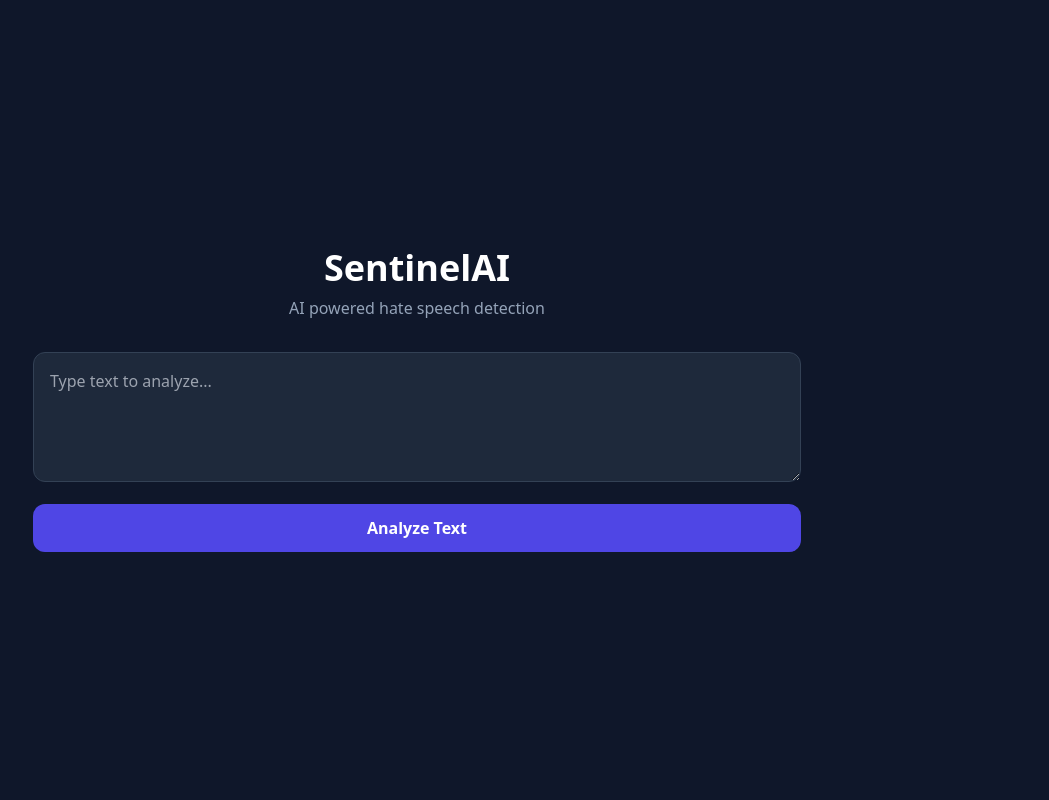
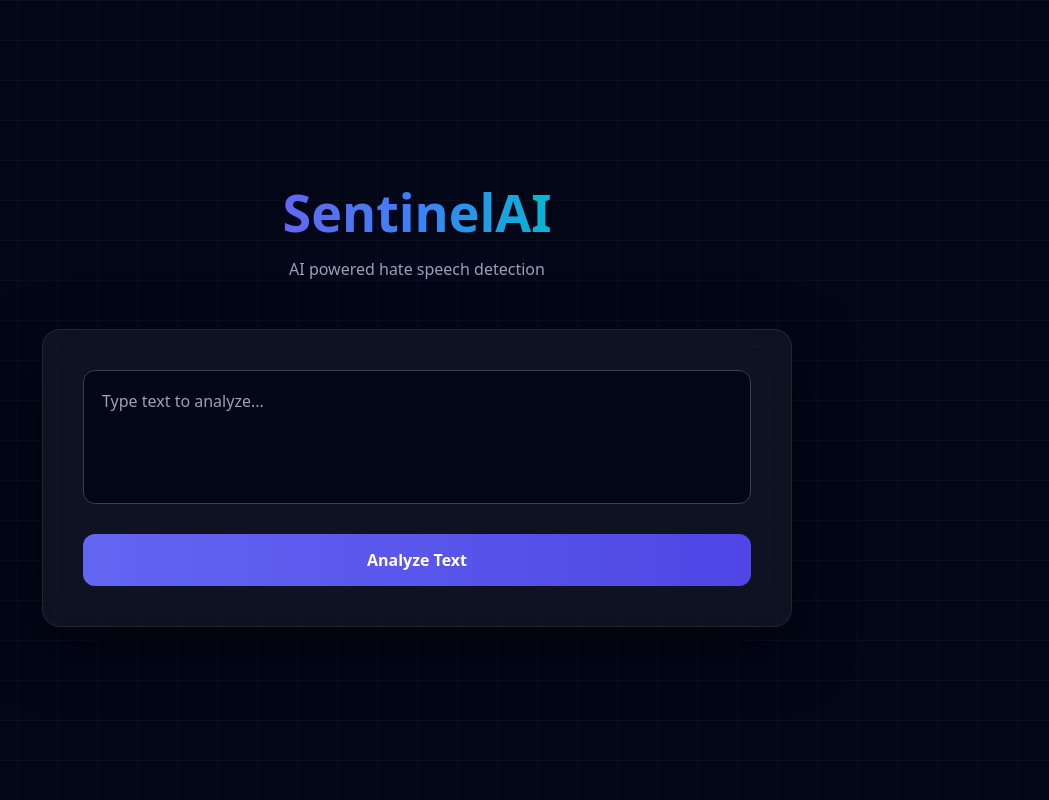
Before and after one commit to Naman21036/SentinelAI, a FastAPI app: page / in a window 1280 px wide. Shown: the whole page, without its empty margins (223-1272 px from the left). Run offline with FastAPI, Linux system fonts and the light colour scheme; some libraries are stand-ins or nearby versions.

Commit message:
Changes in requirements.txt

```diff
--- a/static/css/styles.css
+++ b/static/css/styles.css
@@ -1,85 +1,190 @@
-body {
+body{
 font-family: system-ui;
 }
 
-.glass-card {
+/* BACKGROUND GRID */
 
-width: 650px;
-padding: 40px;
+.background-grid{
 
-background: rgba(255,255,255,0.05);
-border-radius: 16px;
+position: fixed;
+inset: 0;
 
-backdrop-filter: blur(20px);
+background-image:
+linear-gradient(rgba(255,255,255,0.03) 1px, transparent 1px),
+linear-gradient(90deg, rgba(255,255,255,0.03) 1px, transparent 1px);
 
-box-shadow: 0 10px 40px rgba(0,0,0,0.4);
+background-size: 40px 40px;
 
-text-align: center;
+z-index: -1;
 
 }
 
-.title {
+/* HERO */
 
-font-size: 40px;
-font-weight: bold;
+.hero-title{
 
-margin-bottom: 10px;
+font-size: 52px;
+font-weight: 800;
+
+background: linear-gradient(90deg,#6366f1,#3b82f6,#06b6d4);
+-webkit-background-clip: text;
+color: transparent;
 
 }
 
-.subtitle {
+.hero-subtitle{
 
-color: #94a3b8;
-margin-bottom: 30px;
+color:#94a3b8;
+margin-top:6px;
 
 }
 
-.input-area {
+/* MAIN CARD */
+
+.ai-card{
 
 width: 100%;
-padding: 16px;
+max-width: 750px;
 
-background: #020617;
+padding: 40px;
 
-border-radius: 8px;
-border: 1px solid #334155;
+border-radius: 18px;
 
-margin-bottom: 20px;
+background: rgba(255,255,255,0.05);
+backdrop-filter: blur(18px);
 
-color: white;
+border:1px solid rgba(255,255,255,0.08);
+
+box-shadow: 0 20px 60px rgba(0,0,0,0.6);
 
 }
 
-.analyze-btn {
+/* INPUT */
 
-width: 100%;
+.ai-input{
 
-padding: 14px;
+width:100%;
 
-background: linear-gradient(135deg,#2563eb,#6366f1);
+padding:18px;
 
-border-radius: 8px;
+border-radius:12px;
 
-font-weight: bold;
+background:#020617;
 
-transition: 0.2s;
+border:1px solid #334155;
+
+color:white;
+
+resize:none;
 
 }
 
-.analyze-btn:hover {
+/* BUTTON */
 
-transform: scale(1.02);
+.analyze-button{
+
+width:100%;
+
+padding:14px;
+
+border-radius:12px;
+
+font-weight:600;
+
+background: linear-gradient(90deg,#6366f1,#4f46e5);
+
+transition: all 0.25s ease;
 
 }
 
-.result-card {
+.analyze-button:hover{
 
-margin-top: 30px;
-
-padding: 20px;
-
-border-radius: 10px;
-
-background: #1e293b;
+transform: scale(1.02);
+box-shadow: 0 0 25px rgba(99,102,241,0.4);
 
 }
+
+/* RESULT */
+
+.result-container{
+
+margin-top:30px;
+
+padding:25px;
+
+border-radius:12px;
+
+background:#0f172a;
+
+border:1px solid #1e293b;
+
+}
+
+.result-title{
+
+font-size:18px;
+font-weight:600;
+
+margin-bottom:10px;
+
+}
+
+/* BADGES */
+
+.prediction-badge{
+
+font-size:18px;
+font-weight:600;
+
+margin-bottom:20px;
+
+}
+
+.danger{
+
+color:#f87171;
+
+}
+
+.safe{
+
+color:#4ade80;
+
+}
+
+/* CONFIDENCE */
+
+.confidence-header{
+
+display:flex;
+justify-content:space-between;
+
+font-size:14px;
+color:#94a3b8;
+
+margin-bottom:6px;
+
+}
+
+.confidence-bar-bg{
+
+width:100%;
+height:10px;
+
+background:#334155;
+
+border-radius:20px;
+
+overflow:hidden;
+
+}
+
+.confidence-bar{
+
+height:100%;
+
+background:linear-gradient(90deg,#6366f1,#3b82f6);
+
+transition:width 0.8s ease;
+
+}
--- a/templates/base.html
+++ b/templates/base.html
@@ -1,17 +1,24 @@
 <!DOCTYPE html>
-<html>
+<html lang="en">
 
 <head>
 
+<meta charset="UTF-8">
 <title>SentinelAI</title>
 
 <script src="https://cdn.tailwindcss.com"></script>
 
+<link rel="stylesheet" href="/static/css/styles.css">
+
 </head>
 
-<body class="bg-slate-900 text-white">
+<body class="bg-slate-950 text-white min-h-screen">
+
+<div class="background-grid"></div>
 
 {% block content %}{% endblock %}
+
+<script src="/static/js/script.js"></script>
 
 </body>
 
--- a/templates/index.html
+++ b/templates/index.html
@@ -2,75 +2,80 @@
 
 {% block content %}
 
-<div class="min-h-screen flex items-center justify-center px-6">
+<div class="flex flex-col items-center justify-center min-h-screen px-6">
 
-<div class="w-full max-w-3xl">
+<!-- HERO -->
 
-<h1 class="text-4xl font-bold text-center mb-2">
+<div class="text-center mb-12">
+
+<h1 class="hero-title">
 SentinelAI
 </h1>
 
-<p class="text-center text-slate-400 mb-8">
+<p class="hero-subtitle">
 AI powered hate speech detection
 </p>
 
-<form action="/predict" method="post" class="space-y-4">
+</div>
+
+
+<!-- MAIN CARD -->
+
+<div class="ai-card">
+
+<form action="/predict" method="post" class="space-y-6">
 
 <textarea
 name="text"
 rows="4"
 placeholder="Type text to analyze..."
-class="w-full p-4 rounded-xl bg-slate-800 border border-slate-700 focus:outline-none focus:ring-2 focus:ring-indigo-500"
+class="ai-input"
 >{{ text if text else "" }}</textarea>
 
-<button
-class="w-full bg-indigo-600 hover:bg-indigo-700 transition rounded-xl py-3 font-semibold"
->
+<button class="analyze-button">
 Analyze Text
 </button>
 
 </form>
 
+
 {% if prediction %}
 
-<div class="mt-8 bg-slate-800 rounded-xl p-6 shadow-lg">
+<div class="result-container">
 
-<h2 class="text-xl font-semibold mb-3">
-Content Safety Assessment
+<h2 class="result-title">
+Prediction Result
 </h2>
 
 {% if prediction == "Hate / Abusive" %}
 
-<div class="text-red-400 font-bold text-lg">
-⚠ Content Flagged for Policy Review
+<div class="prediction-badge danger">
+⚠ Hate / Abusive Language Detected
 </div>
 
 {% else %}
 
-<div class="text-green-400 font-bold text-lg">
-✓ No Policy Violations Detected
+<div class="prediction-badge safe">
+✓ No Hate Detected
 </div>
 
 {% endif %}
 
-<div class="mt-4">
+<div class="confidence-section">
 
-<div class="text-sm text-slate-400 mb-1">
-Model Confidence Score
+<div class="confidence-header">
+<span>Confidence</span>
+<span>{{ (confidence * 100)|round(1) }}%</span>
 </div>
 
-<div class="w-full bg-slate-700 rounded-full h-3">
+<div class="confidence-bar-bg">
 
 <div
-class="bg-indigo-500 h-3 rounded-full"
-style="width: {{ confidence * 100 }}%"
+class="confidence-bar"
+style="width: {{ (confidence * 100)|int }}%"
 ></div>
 
 </div>
-
-<p class="text-sm mt-2 text-slate-300">
-{{ confidence }}
-</p>
 
 </div>
 
```
Also changed, not shown: requirements.txt (+19 -10 lines), static/js/styles.js (+12 -0 lines).
